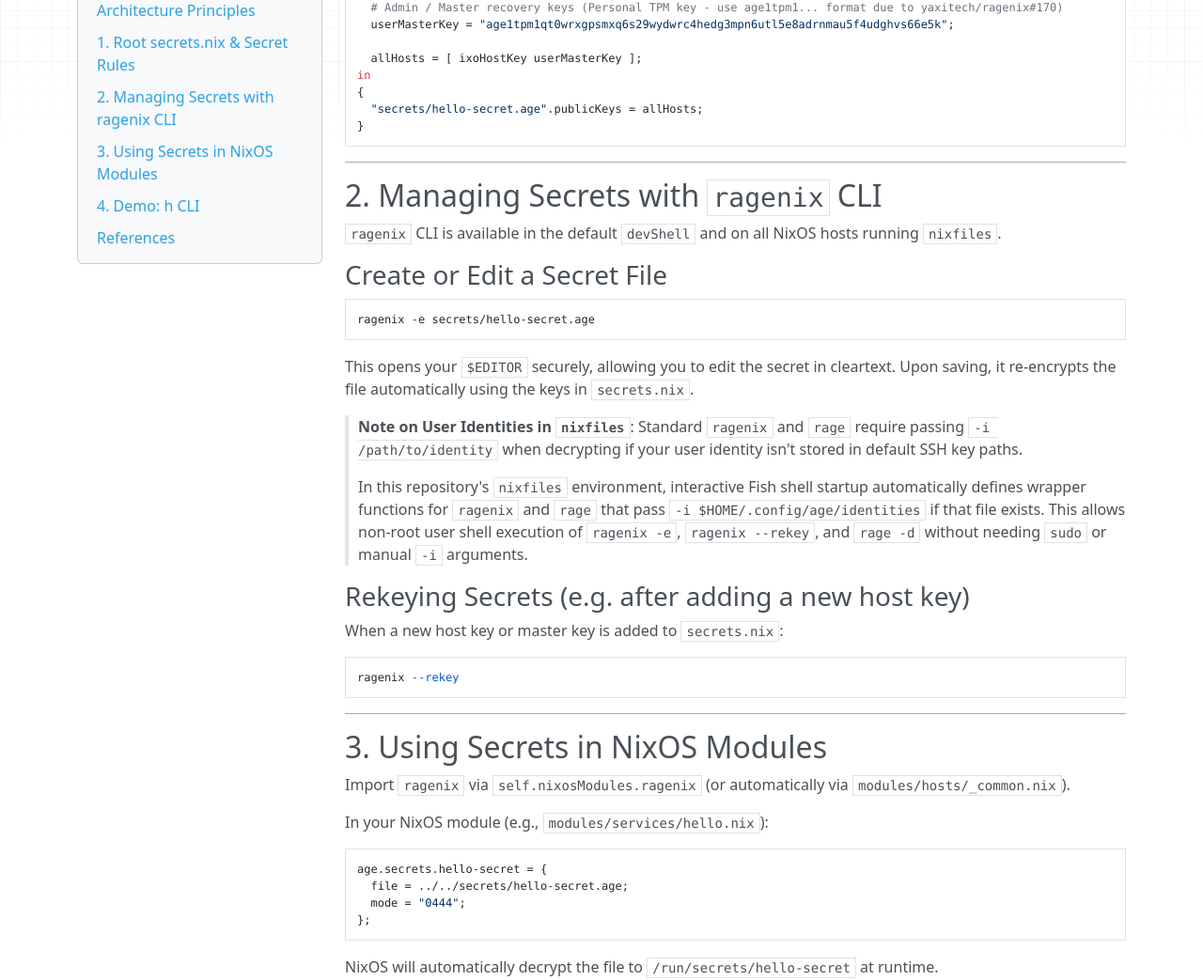
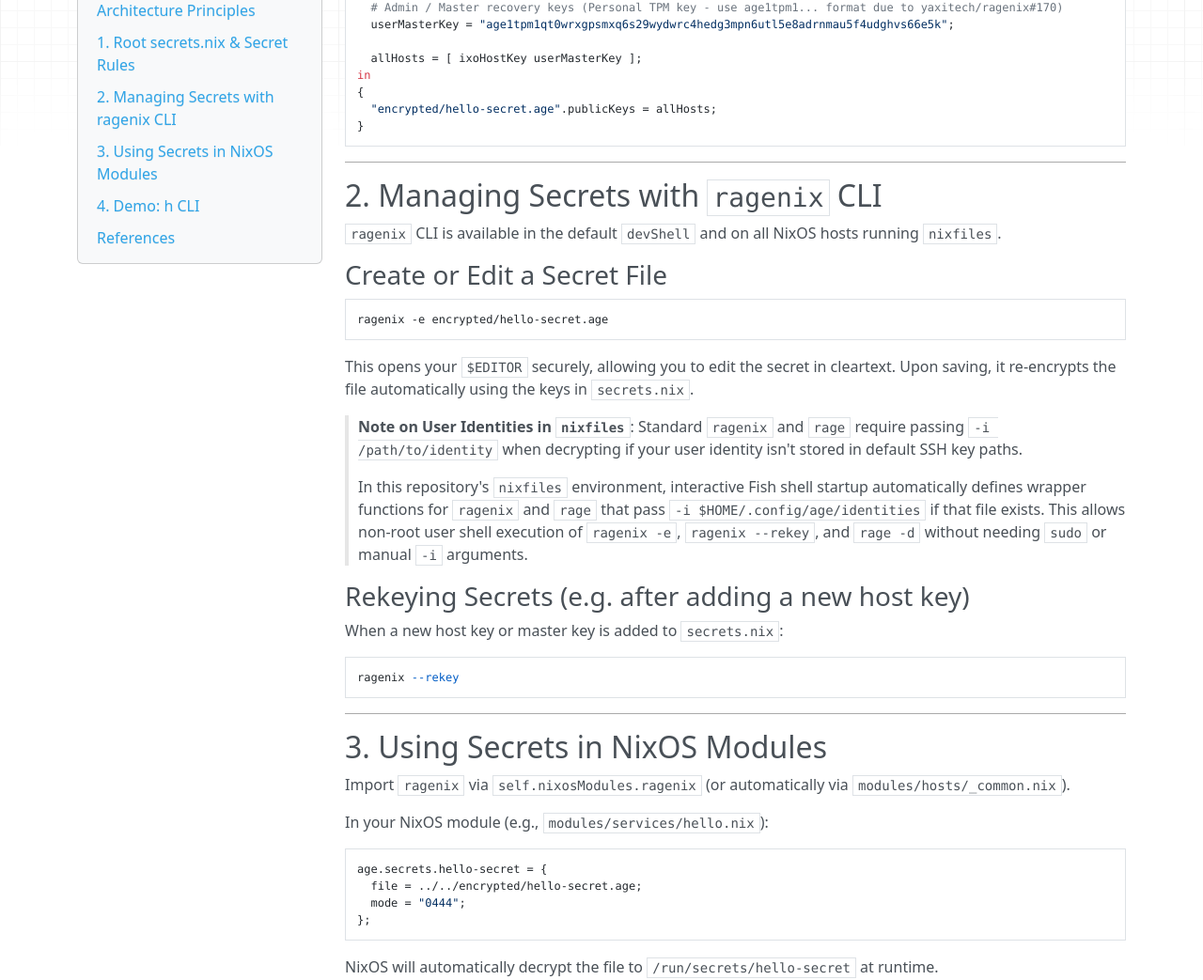
Before and after one commit to vorburger/nixfiles, an MkDocs documentation site: the page built from docs/docs/reference/secrets.md, in a window 1280 px wide and 1400 px high, scrolled down 572 px. Shown: the part 151-1194 px from the top of the window at 94% size. Built offline with MkDocs 1.6.1, drawn with Linux system fonts in a browser that asks for light colours; nearby versions of some CDN libraries.

Commit message:
secrets: mv secrets/ encrypted/

````diff
--- a/docs/docs/reference/secrets.md
+++ b/docs/docs/reference/secrets.md
@@ -31,7 +31,7 @@ let
   allHosts = [ ixoHostKey userMasterKey ];
 in
 {
-  "secrets/hello-secret.age".publicKeys = allHosts;
+  "encrypted/hello-secret.age".publicKeys = allHosts;
 }
 ```
 
@@ -44,7 +44,7 @@ in
 ### Create or Edit a Secret File
 
 ```bash
-ragenix -e secrets/hello-secret.age
+ragenix -e encrypted/hello-secret.age
 ```
 
 This opens your `$EDITOR` securely, allowing you to edit the secret in cleartext. Upon saving, it re-encrypts the file automatically using the keys in `secrets.nix`.
@@ -72,7 +72,7 @@ In your NixOS module (e.g., `modules/services/hello.nix`):
 
 ```nix
 age.secrets.hello-secret = {
-  file = ../../secrets/hello-secret.age;
+  file = ../../encrypted/hello-secret.age;
   mode = "0444";
 };
 ```
--- a/secret.txt
+++ /dev/null
@@ -1 +0,0 @@
-hello, secret
````
Also changed, not shown: docs/docs/reference/age.md (+1 -1 lines), 4 other files.
